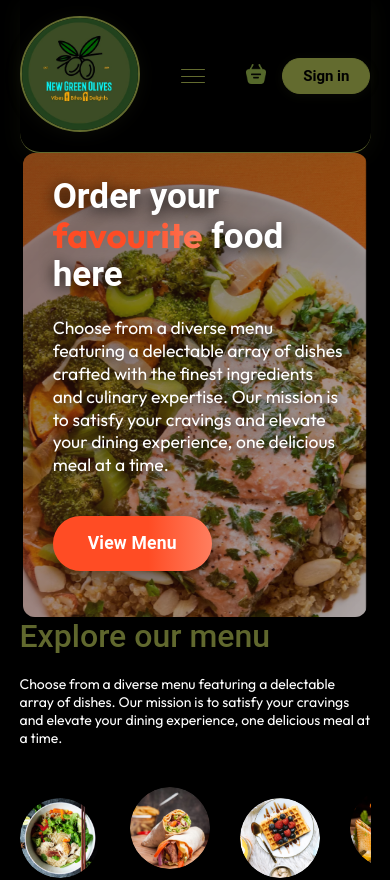
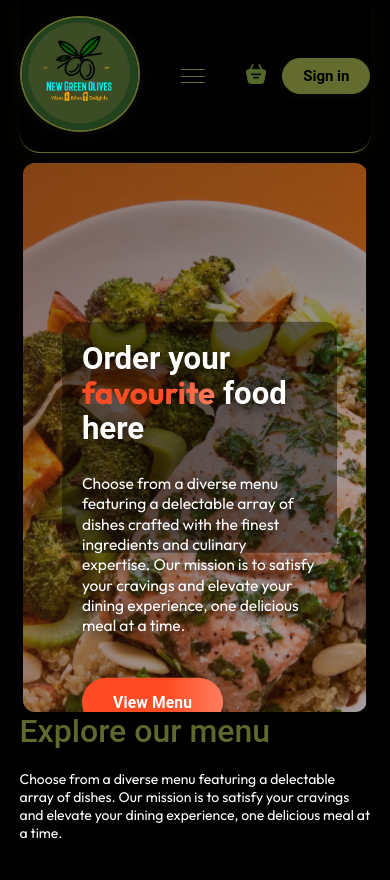
Before and after one commit to asimkamalk/greenolives, a React (Vite) app in the folder frontend/: page / in a window 390 px wide. Shown: the top 880 px of the page. Built offline with nearby package versions, Linux system fonts and the light colour scheme; no server answers.

Commit message:
header fixed

```diff
--- a/frontend/src/components/Header/Header.css
+++ b/frontend/src/components/Header/Header.css
@@ -4,7 +4,7 @@
     justify-content: flex-start;
     min-height: 60vh; /* Increased back to 60vh for better visual impact */
     padding: 0;
-    margin: 0 auto;
+    margin: 20px auto 0; /* Added top margin for spacing from navbar */
     position: relative;
     border-radius: 32px;
     overflow: hidden;
@@ -45,18 +45,18 @@
 }
 
 .header-contents {
-    position: relative;
+    position: absolute;
     display: flex;
     flex-direction: column;
     align-items: flex-start;
-    gap: 2vw;
+    gap: 1.5vw;
     max-width: 50%; /* Increased for better text layout */
-    margin-left: 4vw;
+    left: 4vw;
+    top: 50%;
+    transform: translateY(-50%);
     z-index: 2;
     animation: fadeIn 2s;
     padding: 2vw 2vw 2vw 0;
-    left: 0;
-    bottom: 0;
 }
 
 .header-contents h2{
@@ -151,47 +151,48 @@
 /* Mobile styles */
 @media (max-width: 750px) {
     .header {
-        min-height: 60vh; /* Increased for mobile */
-        height: 60vh;
+        min-height: 70vh; /* Increased significantly for mobile */
+        height: 70vh;
         border-radius: 16px;
         padding: 0;
-        margin: 0 2vw; /* Small margin for mobile */
+        margin: 15px 2vw 0; /* Added top margin for mobile navbar spacing */
     }
     .slider-item {
-        height: 60vh;
-        min-height: 60vh;
+        height: 70vh;
+        min-height: 70vh;
     }
     .header-contents {
-        max-width: 90%; /* Increased width for mobile */
-        left: 5vw;
-        right: 5vw;
+        max-width: 85%; /* Better width for mobile */
+        left: 7.5vw;
+        right: 7.5vw;
+        top: 50%;
+        transform: translateY(-50%);
         margin: 0;
-        bottom: 8%;
-        gap: 3vw;
-        padding: 0;
+        gap: 4vw;
+        padding: 4vw;
         position: absolute;
         align-items: flex-start;
-        background: none;
-        border-radius: 0;
+        background: rgba(0,0,0,0.3); /* Subtle background for better text readability */
+        border-radius: 16px;
     }
     .header-contents h2 {
-        font-size: max(8vw, 28px); /* Better mobile scaling */
+        font-size: max(7vw, 26px); /* Better mobile scaling */
         color: #fff;
         margin-bottom: 2vw;
-        text-shadow: 0 3px 12px rgba(0,0,0,0.8); /* Stronger shadow for mobile */
+        text-shadow: 0 3px 12px rgba(0,0,0,0.9); /* Stronger shadow for mobile */
         line-height: 1.1;
     }
     .header-contents p {
-        font-size: max(4vw, 16px); /* Better mobile scaling */
+        font-size: max(3.8vw, 15px); /* Better mobile scaling */
         margin-bottom: 4vw;
         color: #fff;
         display: block;
-        text-shadow: 0 2px 10px rgba(0,0,0,0.8); /* Stronger shadow for mobile */
+        text-shadow: 0 2px 10px rgba(0,0,0,0.9); /* Stronger shadow for mobile */
         line-height: 1.4;
     }
     .header-contents button {
-        padding: 4vw 8vw;
-        font-size: max(4vw, 16px);
+        padding: 3.5vw 7vw;
+        font-size: max(3.8vw, 15px);
         margin-top: 2vw;
         box-shadow: 0 6px 20px rgba(0,0,0,0.4);
         border-radius: 40px;
@@ -206,36 +207,39 @@
 /* Enhanced fix for very small screens */
 @media (max-width: 480px) {
     .header {
-        min-height: 55vh;
-        height: 55vh;
-        margin: 0 1vw;
+        min-height: 65vh;
+        height: 65vh;
+        margin: 10px 1vw 0;
         border-radius: 12px;
     }
     .slider-item {
-        height: 55vh;
-        min-height: 55vh;
+        height: 65vh;
+        min-height: 65vh;
     }
     .header-contents {
-        max-width: 85%;
-        left: 7.5vw;
-        padding: 0;
-        bottom: 10%;
+        max-width: 80%;
+        left: 10vw;
+        padding: 5vw;
+        top: 50%;
+        transform: translateY(-50%);
+        background: rgba(0,0,0,0.4);
+        border-radius: 12px;
     }
     .header-contents h2 {
-        font-size: max(9vw, 24px);
+        font-size: max(8vw, 22px);
         line-height: 1.1;
         text-shadow: 0 3px 15px rgba(0,0,0,0.9);
         margin-bottom: 3vw;
     }
     .header-contents p {
-        font-size: max(4.5vw, 15px);
+        font-size: max(4vw, 14px);
         margin-bottom: 5vw;
         line-height: 1.3;
         text-shadow: 0 2px 12px rgba(0,0,0,0.9);
     }
     .header-contents button {
-        padding: 4.5vw 9vw;
-        font-size: max(4.5vw, 15px);
+        padding: 4vw 8vw;
+        font-size: max(4vw, 14px);
         border-radius: 35px;
     }
 }
```
